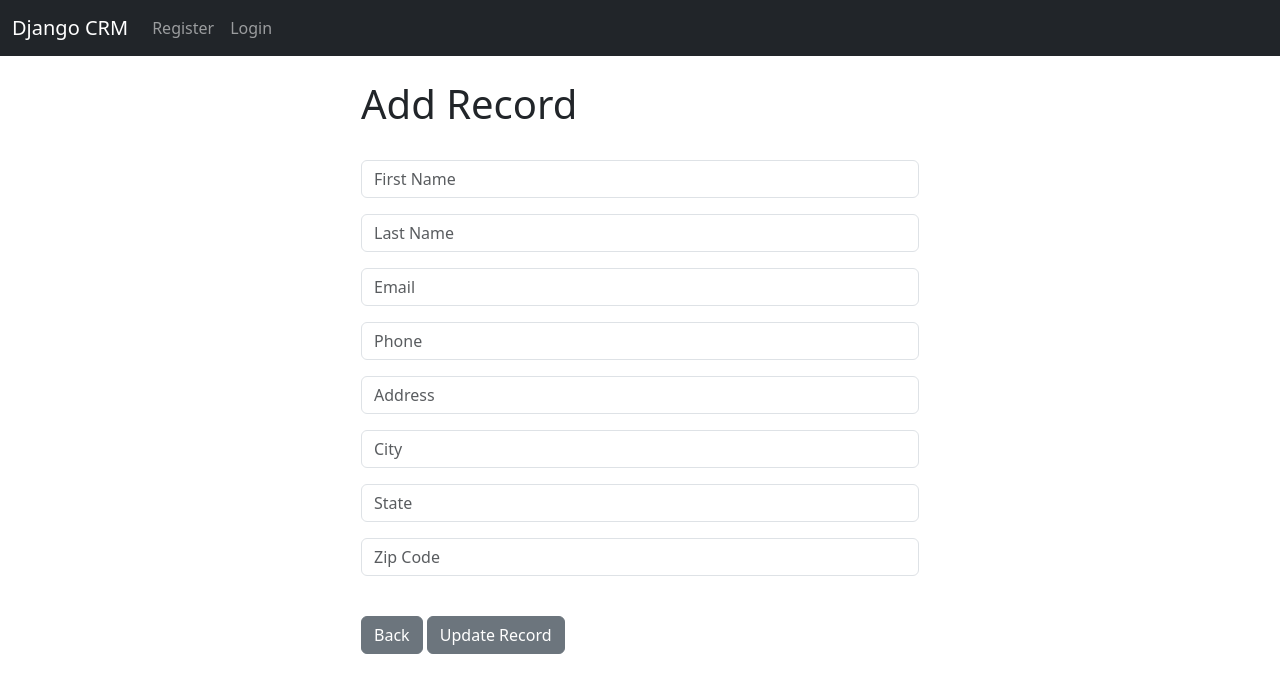
After one commit to marcelorum/Django-CRM, a Django app: template webapp/templates/update_record.html in a window 1280 px wide. The commit adds this page. Shown: the top 693 px of the page. Run offline with Django 4.2, Linux system fonts and the light colour scheme; the template is opened without the code that fills it: values that come from a table or form of the project are taken from there, others are empty.

```diff
--- a/webapp/templates/record.html
+++ b/webapp/templates/record.html
@@ -41,6 +41,8 @@
 
       <a href="{% url 'delete_record' customer_record.id %}" class="btn btn-danger">Delete</a>
 
+      <a href="{% url 'update_record' customer_record.id %}" class="btn btn-secondary">Update Record</a>
+
 </div>
 
 {% endblock %}
--- /dev/null
+++ b/webapp/templates/update_record.html
@@ -0,0 +1,18 @@
+{% extends 'base.html' %}
+{% block content%}
+
+<div class="col-md-6 offset-md-3">
+    <h1>Add Record</h1>
+    <br/>
+    <form method="POST">
+        {% csrf_token %}
+
+        {{ form.as_p}}
+
+        <br/>
+        <a href="{% url 'home' %}" class="btn btn-secondary">Back</a>
+        <button type="submit" class="btn btn-secondary">Update Record</button>
+    </form>
+</div>
+
+{% endblock %}
--- a/webapp/urls.py
+++ b/webapp/urls.py
@@ -9,4 +9,5 @@ urlpatterns = [
     path('record/<int:pk>', views.customer_record, name='record'),
     path('delete_record/<int:pk>', views.delete_record, name='delete_record'),
     path('add_record/', views.add_record, name='add_record'),
+    path('update_record/<int:pk>', views.update_record, name='update_record'),
 ]
```
Also changed, not shown: webapp/views.py (+13 -0 lines).
